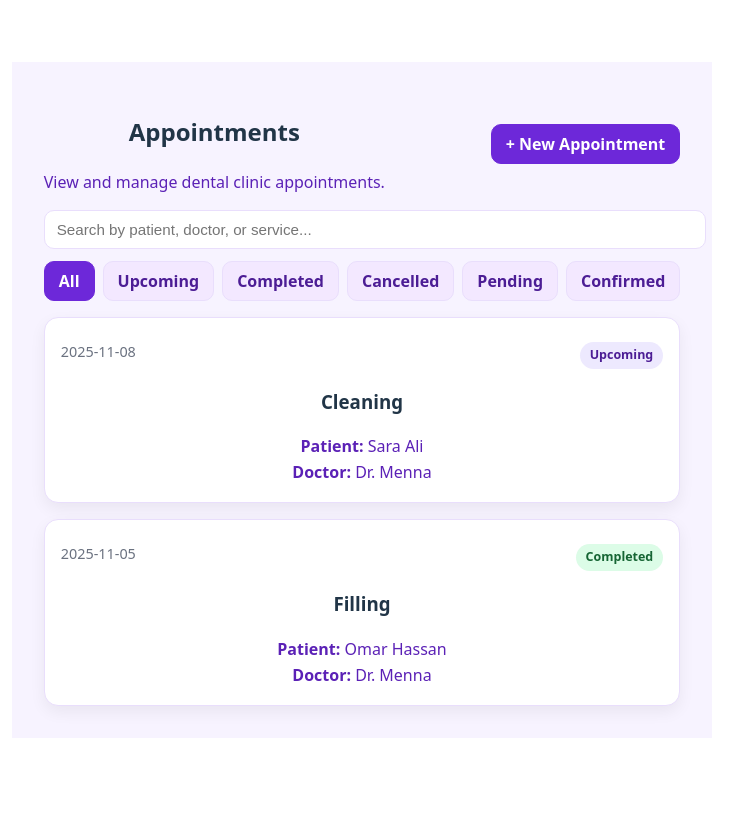
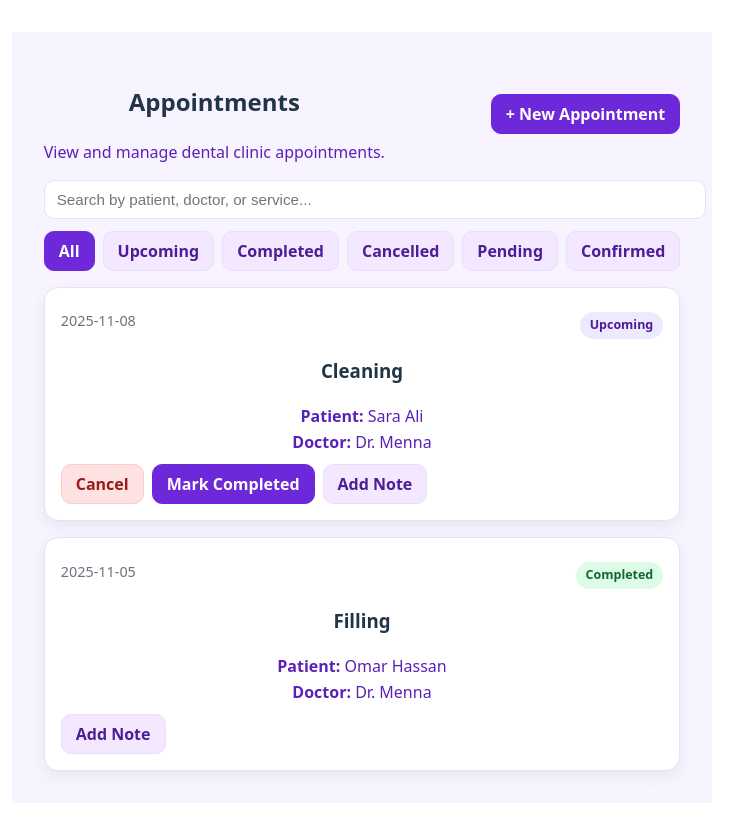
Before and after one commit to maysoun465/Dental-Clinic-System-, a React (Vite) app in the folder dental-clinic/: page / in a window 1280 px wide. Shown: the top 828 px of the page, without its empty margins (278-1015 px from the left). Before the commit the page ends 800 px from the top, so only its background shows below. Built offline with nearby package versions, Linux system fonts and the light colour scheme.

Commit message:
add cancel, complete, and note actions to appointment cards

```diff
--- a/dental-clinic/src/Appointments/AppointmentCard.jsx
+++ b/dental-clinic/src/Appointments/AppointmentCard.jsx
@@ -1,10 +1,22 @@
 import React from "react";
 import "./Appointments.css";
 
-export default function AppointmentCard({ apt }) {
+export default function AppointmentCard({
+  apt,
+  onCancel,
+  onComplete,
+  onAddNote,
+}) {
+  const handleAddNoteClick = () => {
+    if (!onAddNote) return;
+    const note = window.prompt("Add a note for this appointment:");
+    if (note && note.trim()) {
+      onAddNote(note.trim());
+    }
+  };
+
   return (
     <div className="appointment-card">
-
       <div className="appointment-card__top">
         <span className="appointment-card__date">{apt.date}</span>
         <span className={`status ${apt.status.toLowerCase()}`}>
@@ -17,11 +29,41 @@ export default function AppointmentCard({ apt }) {
       <p className="appointment-meta">
         <strong>Patient:</strong> {apt.patient || apt.patientName}
       </p>
-
       <p className="appointment-meta">
         <strong>Doctor:</strong> {apt.doctor || apt.doctorName}
       </p>
 
+      <div className="appointment-actions">
+        {apt.status === "Upcoming" && onCancel && (
+          <button
+            type="button"
+            className="btn btn-danger"
+            onClick={onCancel}
+          >
+            Cancel
+          </button>
+        )}
+
+        {apt.status !== "Completed" && onComplete && (
+          <button
+            type="button"
+            className="btn btn-primary"
+            onClick={onComplete}
+          >
+            Mark Completed
+          </button>
+        )}
+
+        {onAddNote && (
+          <button
+            type="button"
+            className="btn"
+            onClick={handleAddNoteClick}
+          >
+            Add Note
+          </button>
+        )}
+      </div>
     </div>
   );
 }
```
